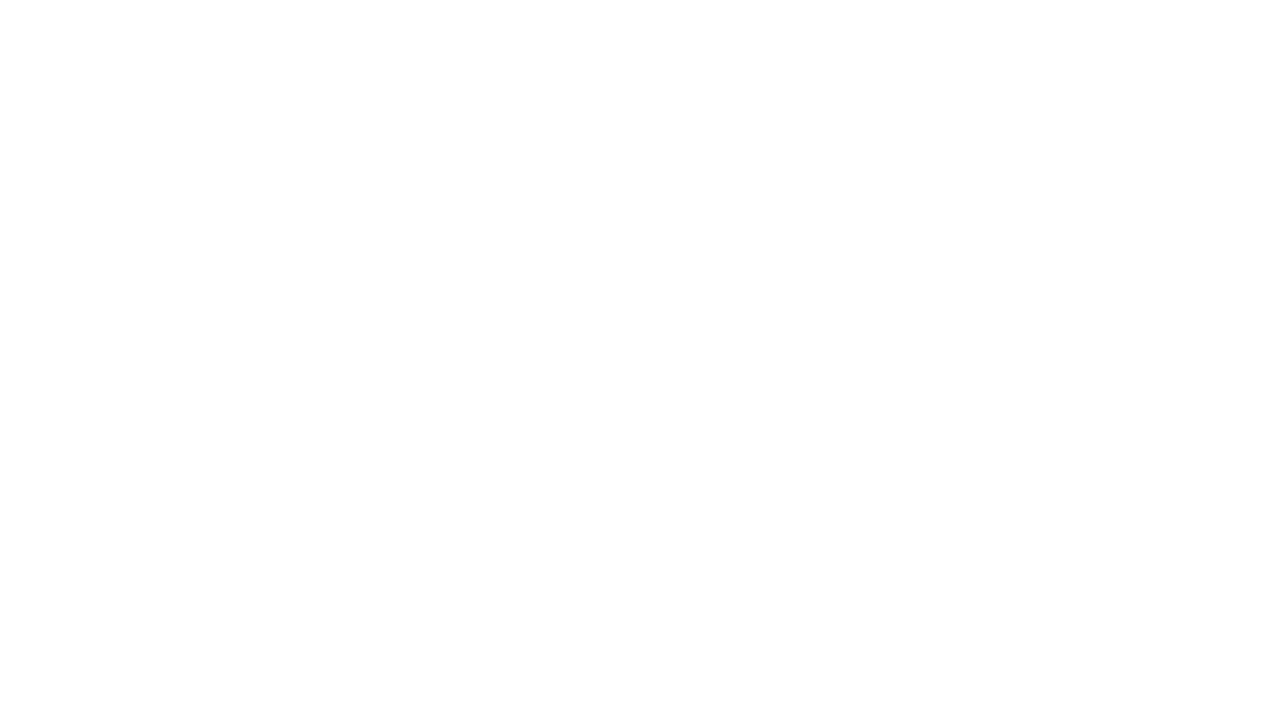
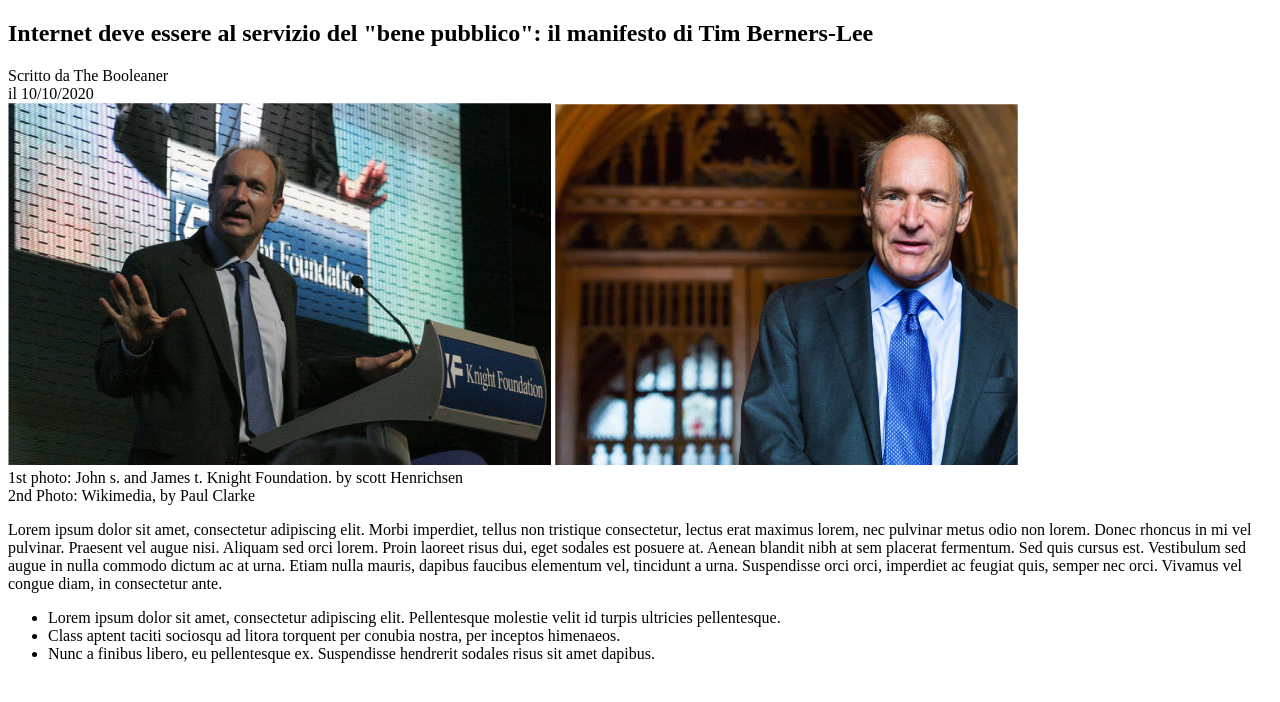
Before and after one commit to Roberto-Larivera/html-css-booleaner, a plain HTML site: page index.html in a window 1280 px wide. Drawn offline with Linux system fonts and the light colour scheme.

Commit message:
agg img; agg di 3 section in index;

```diff
--- a/index.html
+++ b/index.html
@@ -9,6 +9,58 @@
     <link rel="stylesheet" href="css/style.css">
 </head>
 <body>
+    <!-- <header>
+        <div>
+            <img src="img/logo.svg" alt="Logo_The_Booleaner">
+        </div>
+    </header> -->
+    <main>
+        <section>
+            <h1>
+                Internet deve essere al servizio del "bene pubblico": il manifesto di Tim Berners-Lee
+            </h1>
+            <span>
+                Scritto da The Booleaner <br>
+            </span>
+            <span>
+                il 10/10/2020
+            </span>
+        </section>
+        <section>
+           <div>
+            <img src="img/tim-1.jpg" alt="image_tim1"/>
+            <img src="img/tim-2.jpg" alt="image_tim2"/>
+           </div>
+            <span>
+                1st photo: John s. and James t. Knight Foundation. by scott Henrichsen <br>
+            </span>
+            <span>
+                2nd Photo: Wikimedia, by Paul Clarke
+            </span>
+        </section>
+        <section>
+            <p>
+                Lorem ipsum dolor sit amet, consectetur adipiscing elit. Morbi imperdiet, tellus non tristique consectetur, lectus erat maximus lorem, nec pulvinar metus odio non lorem. Donec rhoncus in mi vel pulvinar. Praesent vel augue nisi. Aliquam sed orci lorem. Proin laoreet risus dui, eget sodales est posuere at. Aenean blandit nibh at sem placerat fermentum. Sed quis cursus est. Vestibulum sed augue in nulla commodo dictum ac at urna. Etiam nulla mauris, dapibus faucibus elementum vel, tincidunt a urna. Suspendisse orci orci, imperdiet ac feugiat quis, semper nec orci. Vivamus vel congue diam, in consectetur ante.
+            </p>
+            <ul>
+                <li>
+                    Lorem ipsum dolor sit amet, consectetur adipiscing elit. Pellentesque molestie velit id turpis ultricies pellentesque.
+                </li>
+                <li>
+                    Class aptent taciti sociosqu ad litora torquent per conubia nostra, per inceptos himenaeos.
+                </li>
+                <li>
+                    Nunc a finibus libero, eu pellentesque ex. Suspendisse hendrerit sodales risus sit amet dapibus.
+                </li>
+            </ul>
+        </section>
+        <section>
+            <table>
+
+            </table>
+        </section>
+
+    </main>
 
 </body>
 </html>
```
Also changed, not shown: img/graph.jpg (added), img/logo.svg (added), img/monitor.jpg (added), img/pattern.png (added), img/tim-1.jpg (added), img/tim-2.jpg (added).
